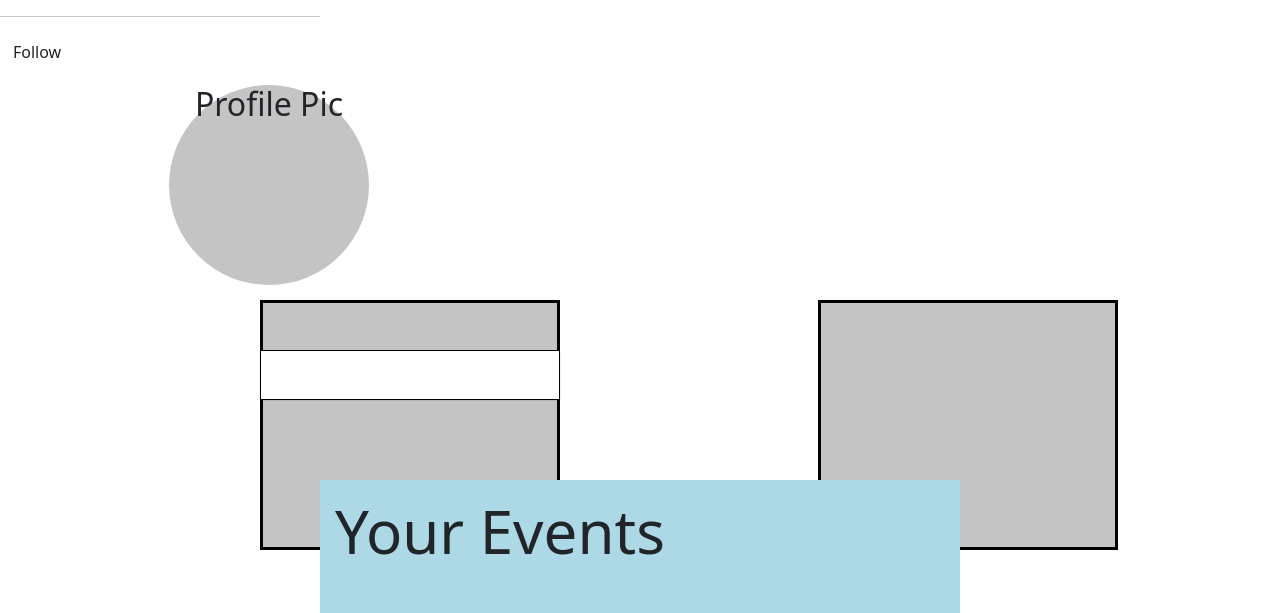
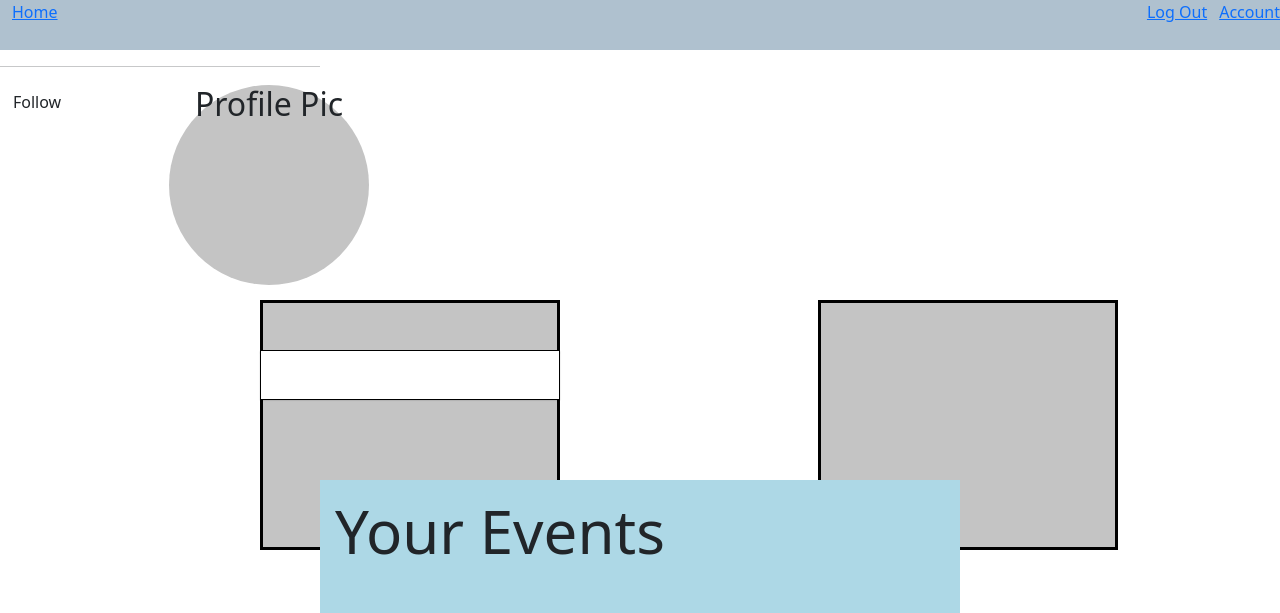
Before and after one commit to xlab-classes/cse442-spring2022-team-unemployed-bums, a Django app: a page that uses mysite/profilepage/templates/profileHome/base.html in a window 1280 px wide. Shown: the top 613 px of the page. Run offline with Django 4.2, Linux system fonts and the light colour scheme; the visitor is signed in with stand-in values (Sample User, id 1); data comes from the database, SQL or seed files in the repository; data that the repository does not hold is empty.

Commit message:
#89 added nav bar to base html

```diff
--- a/mysite/home/templates/home/index.html
+++ b/mysite/home/templates/home/index.html
@@ -19,7 +19,7 @@
     <div style="display: block; width: 100%;" class="container-body;">
         <nav style="background-color: #AFC1CF; display: flex; height: 50px; width: 100%;">
             <ul style="width: 100%; list-style-type: none; margin: 0px; padding: 0px;">
-                <li  style="float: left; display: inline; padding-left: 12px;" class="nav-items"><a href="#">Home</a></li>
+                <li  style="float: left; display: inline; padding-left: 12px;" class="nav-items"><a href="/home">Home</a></li>
                 {% if user.is_authenticated %}
                 <li style="float: right; display: inline; padding-left: 12px;" class="nav-items"><a href="/profile/?user={{user.username}}">Account</a></li>
                 <li style="float: right; display: inline; padding-left: 12px;" class="nav-items"><a href="/logout">Log Out</a></li>
--- a/mysite/profilepage/templates/profileHome/base.html
+++ b/mysite/profilepage/templates/profileHome/base.html
@@ -11,7 +11,17 @@
     <title>Profile Page</title>
   </head>
   <body>
-
+    <nav style="background-color: #AFC1CF; display: flex; height: 50px; width: 100%;">
+      <ul style="width: 100%; list-style-type: none; margin: 0px; padding: 0px;">
+          <li  style="float: left; display: inline; padding-left: 12px;" class="nav-items"><a href="/home">Home</a></li>
+          {% if user.is_authenticated %}
+          <li style="float: right; display: inline; padding-left: 12px;" class="nav-items"><a href="/profile/?user={{user.username}}">Account</a></li>
+          <li style="float: right; display: inline; padding-left: 12px;" class="nav-items"><a href="/logout">Log Out</a></li>
+          {% else %}
+          <li style="float: right; display: inline; padding-left: 12px;" class="nav-items"><a href="/login">Login/Register</a></li>
+          {% endif %}
+      </ul>
+  </nav>
     {% block content %}
     {% endblock content %}
     <!-- Optional JavaScript; choose one of the two! -->
--- a/mysite/profilepage/templates/profileHome/profile.html
+++ b/mysite/profilepage/templates/profileHome/profile.html
@@ -142,6 +142,8 @@ color: #000000;
 
   {% else %}
   Please log in to view
+  <br>
+  <button onclick="window.location.href='/login'">Login</button>
   {% endif %}
 
 
```
